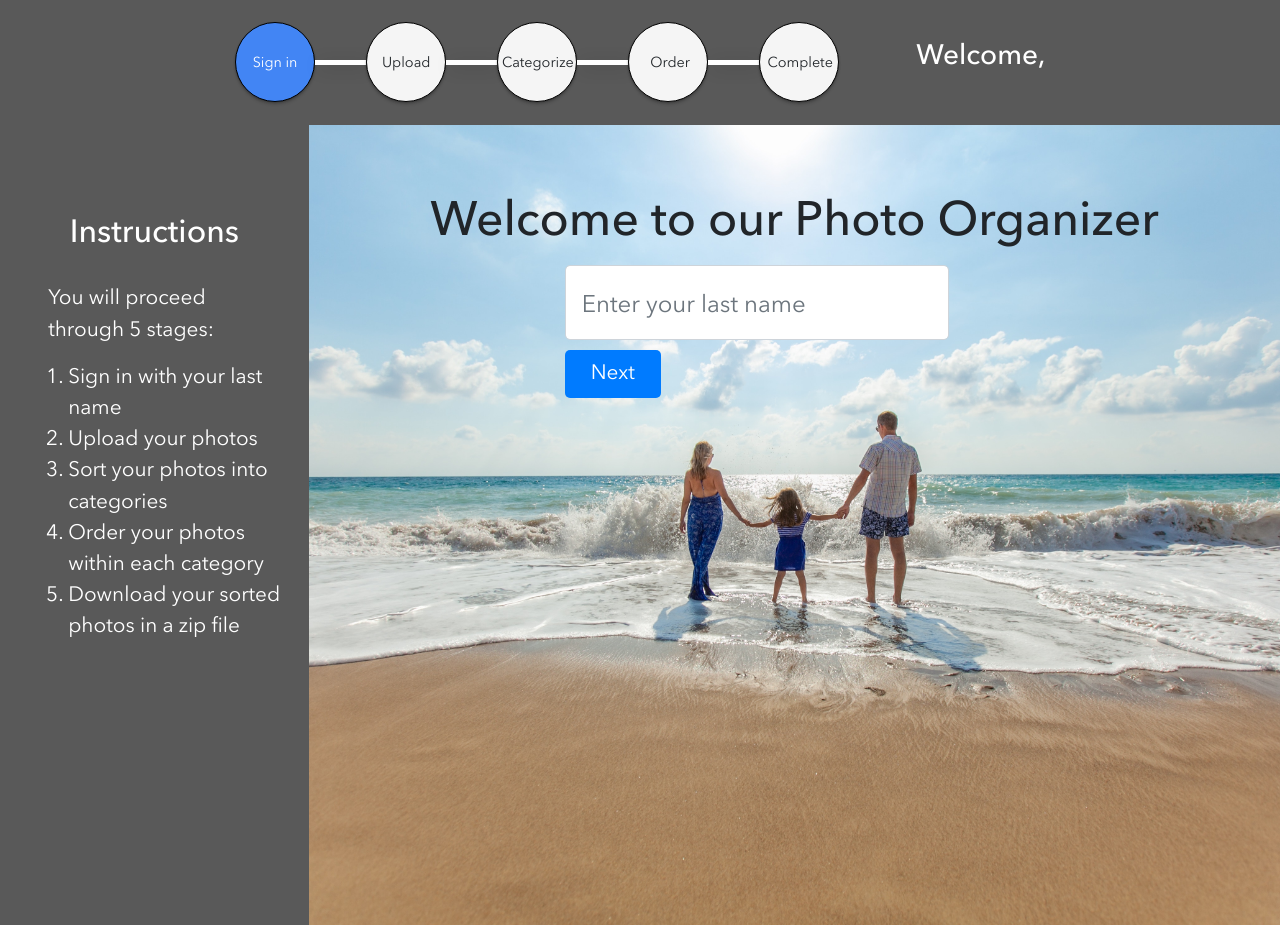
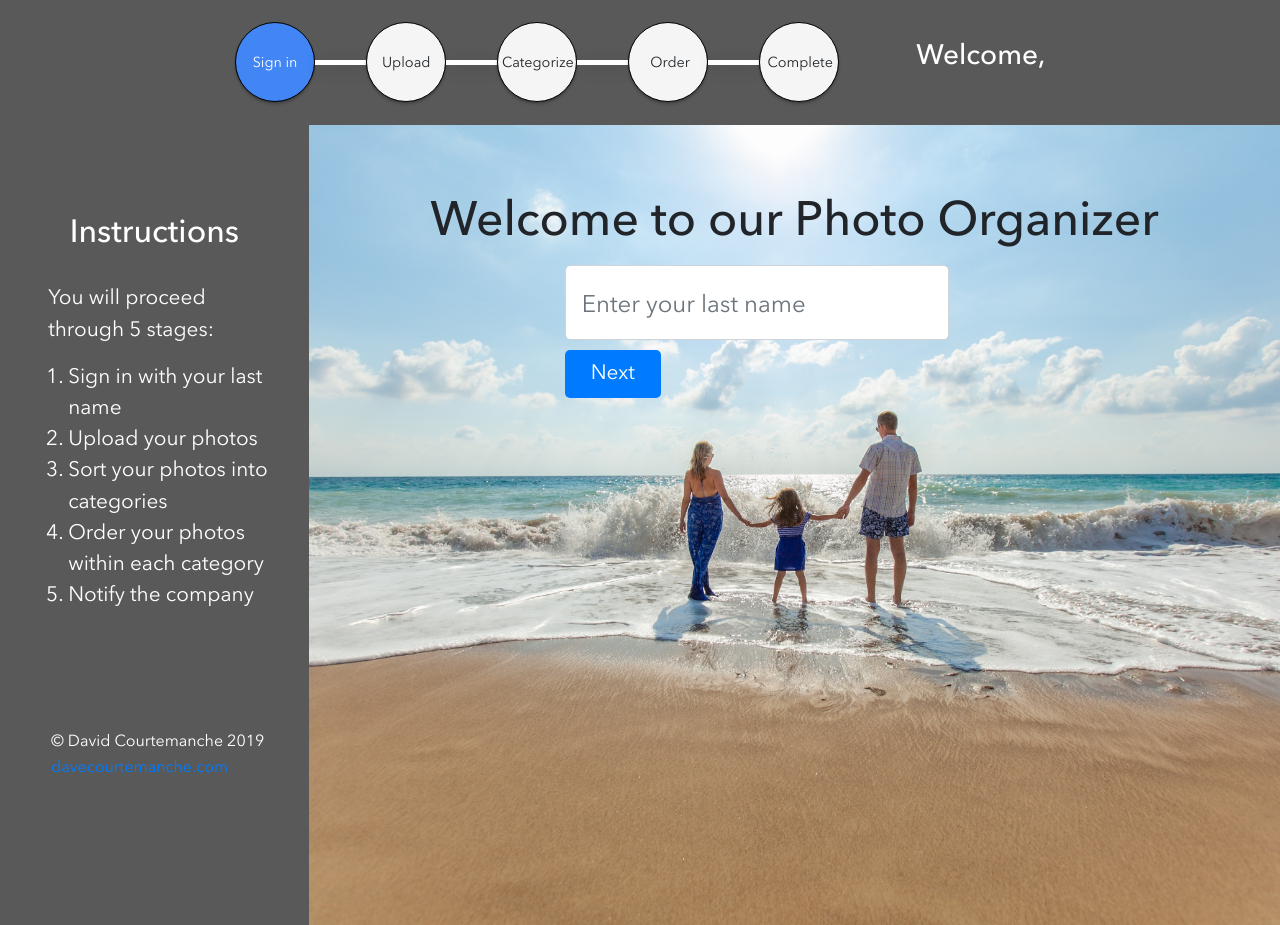
Before and after one commit to warlock257/Photo-React, a React (Create React App) app in the folder front-end/: page / in a window 1280 px wide. Built offline with nearby package versions, Linux system fonts and the light colour scheme.

Commit message:
added footer, updated instructions

```diff
--- a/front-end/src/App.js
+++ b/front-end/src/App.js
@@ -320,6 +320,10 @@ render() {
           {sidebar}
           {mainPage}
         </div>
+        <footer className="footer">
+          <p>© David Courtemanche 2019</p>
+          <p><a href="http://davecourtemanche.com" target="_blank" rel="noopener noreferrer">davecourtemanche.com</a></p>
+        </footer>
       </div>
     );
   }
--- a/front-end/src/components/sidebar/sidebar1.js
+++ b/front-end/src/components/sidebar/sidebar1.js
@@ -20,7 +20,7 @@ render(){
                <li>Upload your photos</li>
                <li>Sort your photos into categories</li>
                <li>Order your photos within each category</li>
-               <li>Download your sorted photos in a zip file</li>
+               <li>Notify the company</li>
            </ol>
         </div>
 
--- a/front-end/src/components/sidebar/sidebar5.js
+++ b/front-end/src/components/sidebar/sidebar5.js
@@ -12,10 +12,10 @@ render(){
     return(
         <div className="sidebar sidebar5">
 
-        <h3>Nearly Done!</h3>
-        <p className="complete__Instructions">Click the buttons to download your
-            sorted files, and send them to the
-            company.</p>
+        <h2>Nearly Done!</h2>
+        <p className="complete__Instructions">Click the buttons to either start over from scratch,
+        or notify the company that you are done. You'll be able to add a note to your submission
+        if you wish.</p>
             <br />
         <p className="complete__Instructions">Total number of files in each category:</p>
 
--- a/front-end/src/css/complete-styles.scss
+++ b/front-end/src/css/complete-styles.scss
@@ -2,10 +2,11 @@
     width:100%;
     background-image: url('../forest.jpg');
     background-size: cover;
-    background-position-y: -430px;
+    background-position-y: -550px;
     background-repeat: no-repeat;
+
     @media(max-width:1024px){
-        background-position-y: -210px;
+        background-position-y: -320px;
     }
 }
 
--- a/front-end/src/css/sidebarStyle.scss
+++ b/front-end/src/css/sidebarStyle.scss
@@ -286,3 +286,13 @@ input[type=radio] {
 .black-text{
     color:black;
 }
+
+.footer{
+    position:fixed;
+    bottom:18px;
+    left:51px;
+    p{
+        margin: 2px 0;
+        color:white;
+    }
+}
```
Also changed, not shown: 1 other file (tests, documents, lock files or other folders).
